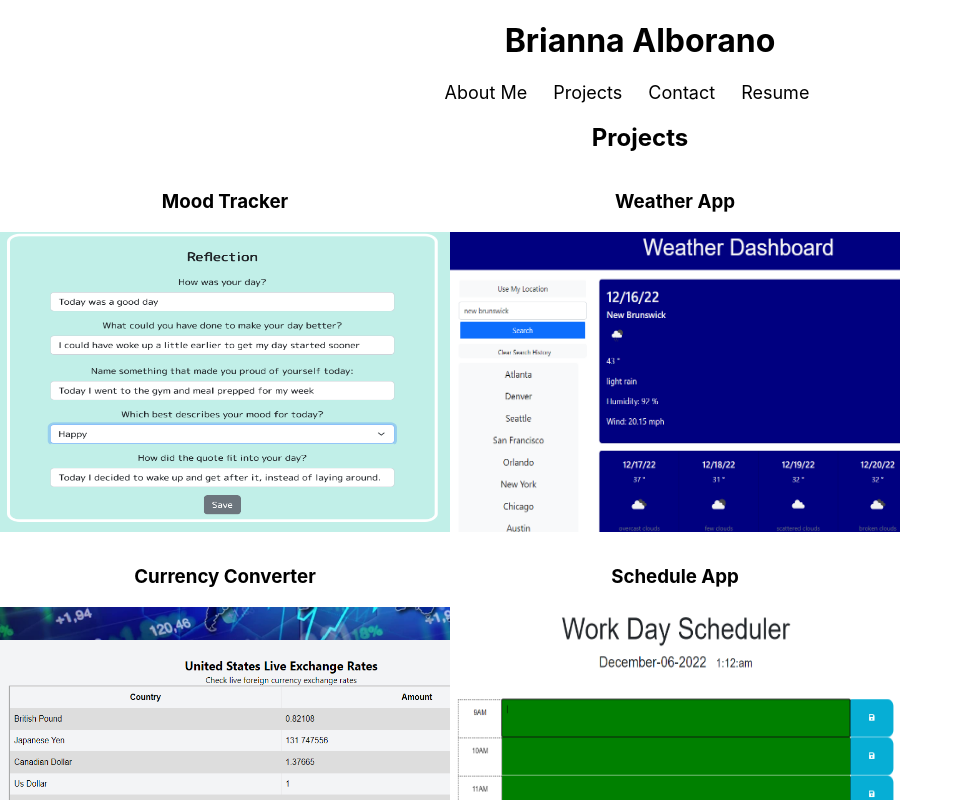
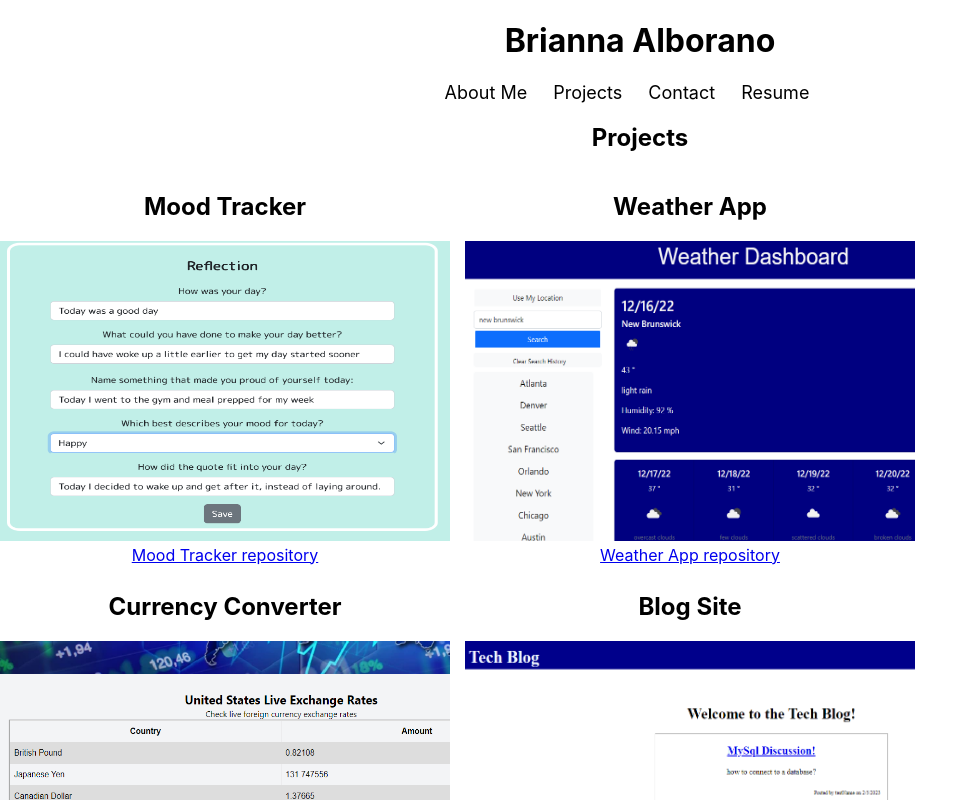
Before and after one commit to briannalbo/Portfolio-react, a React (Create React App) app in the folder portfolio/: page / in a window 1280 px wide. Both pictures are taken after a click on the element "Projects". Shown: the top 800 px of the page, without its empty margins (0-978 px from the left). Built offline with nearby package versions, Linux system fonts and the light colour scheme.

Commit message:
added another project to the project section, more minor styling adjustments

```diff
--- a/portfolio/src/components/Projects.js
+++ b/portfolio/src/components/Projects.js
@@ -4,6 +4,7 @@ import weather from './projectpics/weather-app.png';
 import quiz from './projectpics/quizpic.png';
 import planner from './projectpics/plannerpic.png';
 import currency from './projectpics/currency.png';
+import blog from './projectpics/blog.png';
 import '../App.css'
 
 const styles = {
@@ -19,10 +20,11 @@ const styles = {
     },
     projectsCard: {
 
-
+        marginBottom: '25px',
         textAlign: 'center',
         width: '450px',
         height: '375px',
+        marginRight: '15px'
 
     },
     img: {
@@ -36,44 +38,57 @@ function Projects() {
         <div id='portfolio'>
 
        <div class='card' style={styles.projectsCard}>
-        <h3>Mood Tracker</h3>
+        <h2>Mood Tracker</h2>
+
         <a href="https://daily-mood.herokuapp.com/" target="_blank"><img style= {styles.img}
             src={reflection}
           ></img></a>
+         <a href="https://github.com/briannalbo/Daily-Mood">Mood Tracker repository</a>
 </div>
 
 <div class='card' style={styles.projectsCard}>
-        <h3>Weather App</h3>
+        <h2>Weather App</h2>
         <a href="https://briannalbo.github.io/weather-app/" target="_blank"><img style= {styles.img}
             src={weather}
           ></img></a>
+           <a href="https://github.com/briannalbo/weather-app">Weather App repository</a>
 
         </div>
 
         <div class='card' style={styles.projectsCard}>
-        <h3>Currency Converter</h3>
+        <h2>Currency Converter</h2>
         <a href="https://khinoj.github.io/super-team-project/" target="_blank"><img style= {styles.img}
             src={currency}
           ></img></a>
+         <a href="https://github.com/khinoj/super-team-project">Currency Converter repository</a>
+
+</div>
+
+<div class='card' style={styles.projectsCard}>
+        <h2>Blog Site</h2>
+
+        <a href="https://albo-blog.herokuapp.com/" target="_blank"><img style= {styles.img}
+            src={blog}
+          ></img></a>
+         <a href="https://github.com/briannalbo/tech-blog">Blog Site repository</a>
+</div>
+
+<div class='card' style={styles.projectsCard}>
+        <h2>Schedule App</h2>
+        <a href="https://briannalbo.github.io/Daily-planner/" target="_blank"><img style= {styles.img}
+            src={planner}
+          ></img></a>
+           <a href="https://github.com/briannalbo/Daily-planner">Schedule App repository</a>
 
 </div>
 
 
 <div class='card' style={styles.projectsCard}>
-        <h3>Schedule App</h3>
-        <a href="https://briannalbo.github.io/Daily-planner/" target="_blank"><img style= {styles.img}
-            src={planner}
-          ></img></a>
-
-</div>
-
-
-<div class='card' style={styles.projectsCard}>
-        <h3>Simple Quiz</h3>
+        <h2>Simple Quiz</h2>
         <a href="https://briannalbo.github.io/Code-quiz/" target="_blank"><img style= {styles.img}
             src={quiz}
           ></img></a>
-
+         <a href="https://github.com/briannalbo/Code-quiz">Simple Quiz repository</a>
 </div>
 
 
```
Also changed, not shown: portfolio/src/components/projectpics/blog.png (added).
